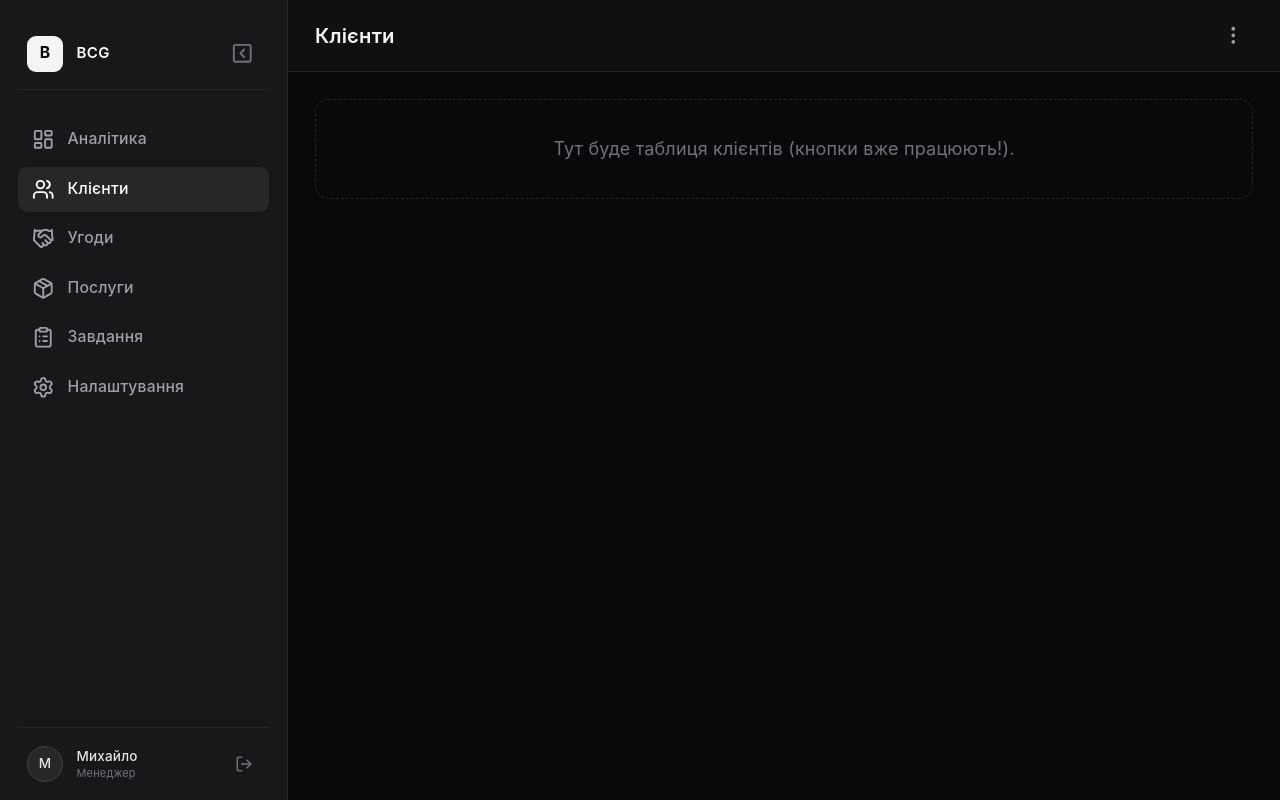
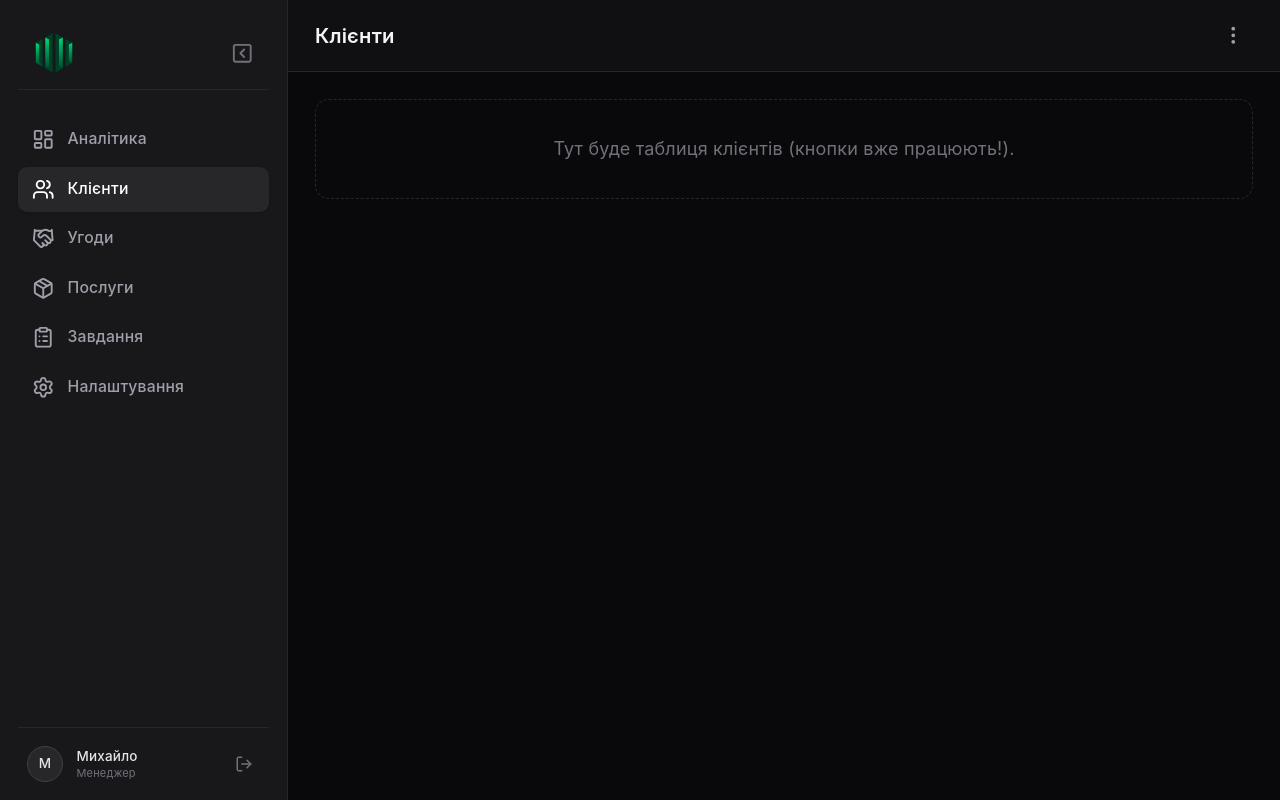
Before and after one commit to khmelyknazar/bcg-crm, a React (Vite) app in the folder frontend/: page / in a window 1280 px wide. Built offline with nearby package versions, Linux system fonts and the light colour scheme.

Commit message:
feat: add BCG logo to sidebar

```diff
--- a/frontend/src/components/Sidebar.tsx
+++ b/frontend/src/components/Sidebar.tsx
@@ -1,5 +1,6 @@
 import React from 'react';
-import { LayoutDashboard, Users, Handshake, Package, ClipboardList, Settings, LogOut, SquareChevronLeft, SquareChevronRight } from 'lucide-react';
+import { LayoutDashboard, Users, Handshake, Package, ClipboardList, Settings, LogOut, SquareChevronLeft } from 'lucide-react';
+import logoImg from '../assets/BCG_logo.png';
 
 interface SidebarProps {
   activeTab: string;
@@ -19,25 +20,19 @@ export const Sidebar: React.FC<SidebarProps> = ({ activeTab, setActiveTab, isOpe
   ];
 
   return (
-    // Изменили w-[72px] на w-20, чтобы ничего не обрезалось по краям
     <aside className={`${isOpen ? 'w-64' : 'w-20'} h-screen bg-zinc-900 border-r border-zinc-800 text-zinc-300 flex flex-col justify-between p-4 shrink-0 transition-all duration-300`}>
       <div>
-        {/* Шапка сайдбара: контейнер с фиксированной высотой (h-16), чтобы меню не прыгало по вертикали */}
         <div className={`flex items-center ${isOpen ? 'justify-between px-2' : 'justify-center'} border-b border-zinc-800 h-16 mb-6`}>
-
           {isOpen ? (
             <>
-              {/* Левая часть: Иконка B + Текст BCG */}
-              <div className="flex items-center gap-3 overflow-hidden">
-                <div className="w-8 h-8 rounded-lg bg-zinc-100 flex items-center justify-center font-bold text-zinc-950 text-sm shrink-0">
-                  B
-                </div>
-                <span className="font-semibold text-white tracking-wide text-[15px] leading-tight">
-                  BCG
-                </span>
+              <div className="flex items-center gap-2 overflow-hidden">
+                <img
+                  src={logoImg}
+                  alt="BCG Logo"
+                  className="w-12 h-12 object-contain shrink-0"
+                />
               </div>
 
-              {/* Правая часть: Кнопка сворачивания */}
               <button
                 onClick={toggleSidebar}
                 className="text-zinc-500 hover:text-zinc-200 hover:bg-zinc-800 p-1.5 rounded-lg transition-colors shrink-0"
@@ -47,18 +42,20 @@ export const Sidebar: React.FC<SidebarProps> = ({ activeTab, setActiveTab, isOpe
               </button>
             </>
           ) : (
-            /* Когда свернуто: Иконка B полностью убирается, вместо нее по центру встает кнопка */
             <button
               onClick={toggleSidebar}
-              className="text-zinc-500 hover:text-zinc-200 hover:bg-zinc-800 p-1.5 rounded-lg transition-colors shrink-0"
+              className="p-1 rounded-lg hover:bg-zinc-800 transition-colors shrink-0 flex items-center justify-center"
               title="Розгорнути меню"
             >
-              <SquareChevronRight className="w-6 h-6" />
+              <img
+                src={logoImg}
+                alt="BCG Logo"
+                className="w-12 h-12 object-contain"
+              />
             </button>
           )}
         </div>
 
-        {/* Навигация */}
         <nav className="flex flex-col gap-1">
           {menuItems.map((item) => {
             const Icon = item.icon;
@@ -82,7 +79,6 @@ export const Sidebar: React.FC<SidebarProps> = ({ activeTab, setActiveTab, isOpe
         </nav>
       </div>
 
-      {/* Низ: Профиль */}
       <div className="flex flex-col gap-4">
         <div className={`border-t border-zinc-800 pt-4 flex items-center ${isOpen ? 'justify-between px-2' : 'justify-center'} `}>
           <div className="flex items-center gap-3">
```
Also changed, not shown: frontend/src/assets/BCG_logo.png (added).
